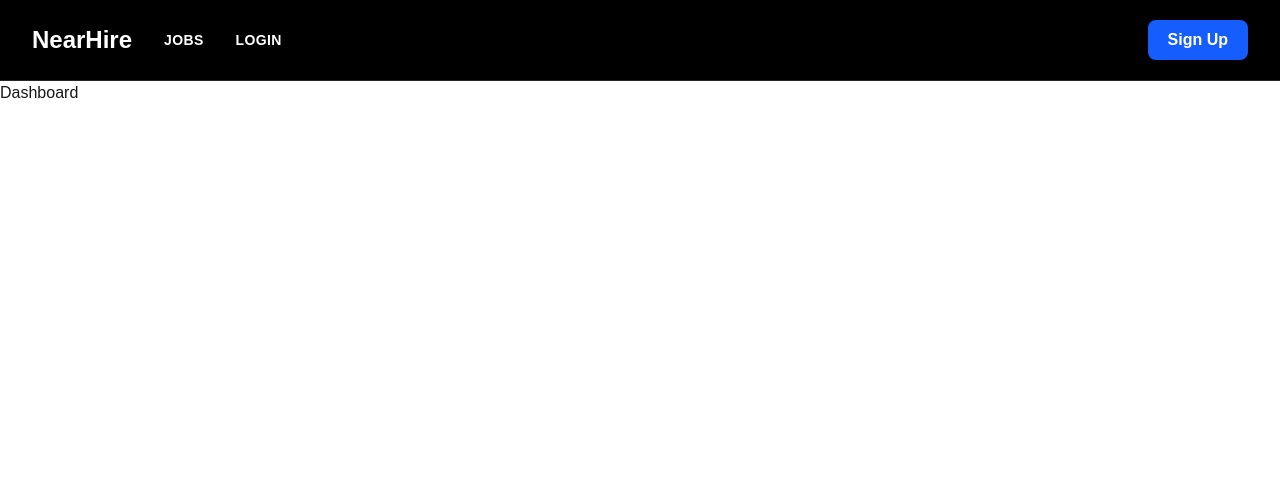
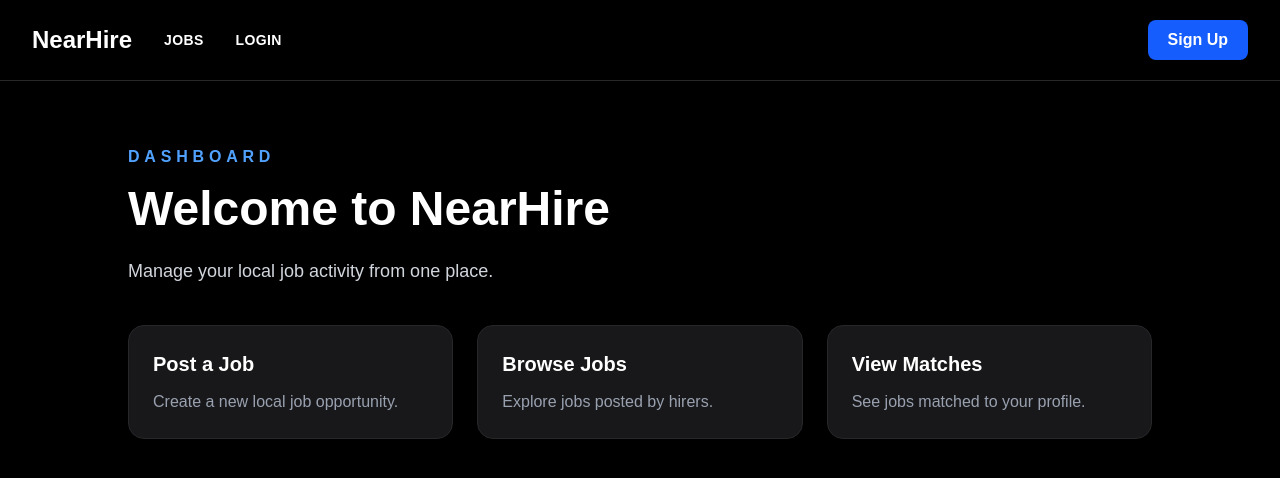
Before and after one commit to nurunnaharnody0011/nearhire, a Next.js app: page /dashboard in a window 1280 px wide. Shown: the top 478 px of the page. Built offline with nearby package versions, Linux system fonts and the light colour scheme; no server answers.

Commit message:
added dashboard & job searching filters

```diff
--- a/app/dashboard/page.tsx
+++ b/app/dashboard/page.tsx
@@ -1,7 +1,53 @@
+import Link from "next/link";
+
 export default function DashboardPage() {
   return (
-    <div>
-      <h1>Dashboard</h1>
-    </div>
+    <main className="min-h-screen bg-black text-white px-8 py-16">
+      <section className="max-w-5xl mx-auto">
+        <p className="text-blue-400 font-bold tracking-[0.3em] mb-4">
+          DASHBOARD
+        </p>
+
+        <h1 className="text-5xl font-extrabold mb-6">
+          Welcome to NearHire
+        </h1>
+
+        <p className="text-gray-300 text-lg mb-10">
+          Manage your local job activity from one place.
+        </p>
+
+        <div className="grid md:grid-cols-3 gap-6">
+          <Link
+            href="/post-job"
+            className="bg-zinc-900 border border-zinc-800 p-6 rounded-2xl hover:border-blue-500 transition"
+          >
+            <h2 className="text-xl font-bold mb-3">Post a Job</h2>
+            <p className="text-gray-400">
+              Create a new local job opportunity.
+            </p>
+          </Link>
+
+          <Link
+            href="/jobs"
+            className="bg-zinc-900 border border-zinc-800 p-6 rounded-2xl hover:border-blue-500 transition"
+          >
+            <h2 className="text-xl font-bold mb-3">Browse Jobs</h2>
+            <p className="text-gray-400">
+              Explore jobs posted by hirers.
+            </p>
+          </Link>
+
+          <Link
+            href="/matches"
+            className="bg-zinc-900 border border-zinc-800 p-6 rounded-2xl hover:border-blue-500 transition"
+          >
+            <h2 className="text-xl font-bold mb-3">View Matches</h2>
+            <p className="text-gray-400">
+              See jobs matched to your profile.
+            </p>
+          </Link>
+        </div>
+      </section>
+    </main>
   );
 }
--- a/app/jobs/page.tsx
+++ b/app/jobs/page.tsx
@@ -15,6 +15,9 @@ type Job = {
 export default function JobsPage() {
   const [jobs, setJobs] = useState<Job[]>([]);
   const [loading, setLoading] = useState(true);
+  const [keyword, setKeyword] = useState("");
+const [categoryFilter, setCategoryFilter] = useState("");
+const [locationFilter, setLocationFilter] = useState("");
 
   useEffect(() => {
     const fetchJobs = async () => {
@@ -38,6 +41,23 @@ export default function JobsPage() {
     fetchJobs();
   }, []);
 
+const filteredJobs = jobs.filter((job) => {
+  const keywordMatch =
+    job.title?.toLowerCase().includes(keyword.toLowerCase()) ||
+    job.description?.toLowerCase().includes(keyword.toLowerCase());
+
+  const categoryMatch = categoryFilter
+    ? job.category?.toLowerCase().includes(categoryFilter.toLowerCase())
+    : true;
+
+  const locationMatch = locationFilter
+    ? job.location?.toLowerCase().includes(locationFilter.toLowerCase())
+    : true;
+
+  return keywordMatch && categoryMatch && locationMatch;
+});
+
+
   return (
     <main className="min-h-screen bg-gradient-to-b  px-4 py-10 late-900">
       <div className="mx-auto flex max-w-6xl flex-col gap-6">
@@ -46,6 +66,28 @@ export default function JobsPage() {
             Browse jobs
           </p>
           <h1 className="text-3xl font-bold md:text-4xl">Available job listings</h1>
+          <div className="grid md:grid-cols-3 gap-4 mb-8">
+  <input
+    className="border border-zinc-700 bg-zinc-900 text-white placeholder:text-zinc-400 p-3 rounded-xl focus:outline-none focus:ring-2 focus:ring-blue-500"
+    placeholder="Search keyword"
+    value={keyword}
+    onChange={(e) => setKeyword(e.target.value)}
+  />
+
+  <input
+    className="border border-zinc-700 bg-zinc-900 text-white placeholder:text-zinc-400 p-3 rounded-xl focus:outline-none focus:ring-2 focus:ring-blue-500"
+    placeholder="Filter by category"
+    value={categoryFilter}
+    onChange={(e) => setCategoryFilter(e.target.value)}
+  />
+
+  <input
+    className="border border-zinc-700 bg-zinc-900 text-white placeholder:text-zinc-400 p-3 rounded-xl focus:outline-none focus:ring-2 focus:ring-blue-500"
+    placeholder="Filter by location"
+    value={locationFilter}
+    onChange={(e) => setLocationFilter(e.target.value)}
+  />
+</div>
           <p className="text-slate-600">
             Explore current opportunities posted by employers in your network.
           </p>
@@ -61,7 +103,7 @@ export default function JobsPage() {
           </div>
         ) : (
           <section className="grid gap-6 md:grid-cols-2 xl:grid-cols-3">
-            {jobs.map((job) => (
+            {filteredJobs.map((job) => (
               <article
                 key={job.id}
                 className="rounded-3xl bg-white p-6 shadow-sm ring-1 ring-slate-200 transition hover:-translate-y-0.5 hover:shadow-md"
--- a/components/Navbar.tsx
+++ b/components/Navbar.tsx
@@ -38,7 +38,7 @@ export default function Navbar() {
       {user && <Link href="/post-job" className={linkStyle}>Post Job</Link>}
       {user && <Link href="/matches" className={linkStyle}>Matches</Link>}
       {user && <Link href="/profile" className={linkStyle}>Profile</Link>}
-
+{user && <Link href="/dashboard" className={linkStyle}>Dashboard</Link>}
       {!user && <Link href="/login" className={linkStyle}>Login</Link>}
       {!user && (
         <Link
```
